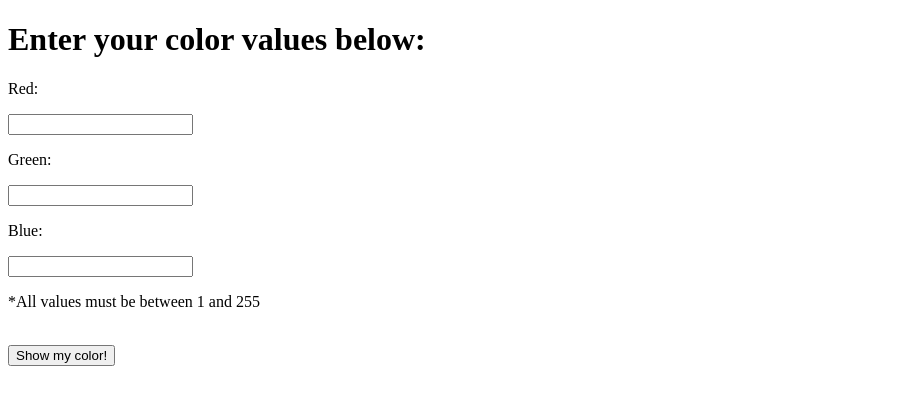
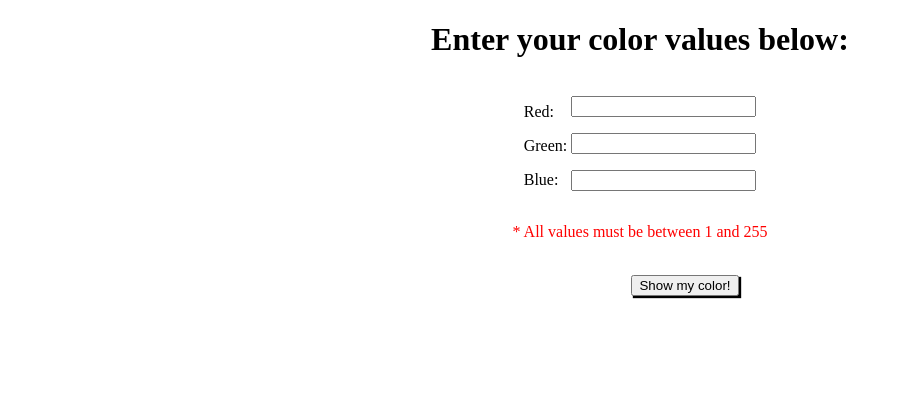
Before and after one commit to ctdoan33/color_picker_flask, a Flask app: page / in a window 1280 px wide. Shown: the top 405 px of the page, without its empty margins (0-901 px from the left). Run offline with Flask 2, Linux system fonts and the light colour scheme.

Commit message:
css and condensed code

```diff
--- a/server.py
+++ b/server.py
@@ -5,9 +5,6 @@ def color():
     return render_template("index.html")
 @app.route("/color", methods=["POST"])
 def colorpicker():
-    r = request.form["red"]
-    g = request.form["green"]
-    b = request.form["blue"]
-    rgb = "rgb("+r+","+g+","+b+")"
+    rgb = "rgb("+request.form["red"]+","+request.form["green"]+","+request.form["blue"]+")"
     return render_template("index.html", color=rgb)
 app.run(debug=True)
--- /dev/null
+++ b/static/styles.css
@@ -0,0 +1,15 @@
+body{
+    text-align: center;
+}
+div{
+    display: inline-block;
+    text-align: left;
+}
+.red{
+    color: red;
+}
+.submit{
+    position: relative;
+    left: 45px;
+    box-shadow: 2px 2px 1px black;
+}
--- a/templates/index.html
+++ b/templates/index.html
@@ -4,20 +4,25 @@
     <meta charset="UTF-8">
     <meta name="viewport" content="width=device-width, initial-scale=1.0">
     <meta http-equiv="X-UA-Compatible" content="ie=edge">
+    <link rel="stylesheet" href="{{ url_for('static', filename='styles.css') }}">
     <title>Color Picker</title>
 </head>
 <body style="background-color: {{color}}">
     <form action="/color" method="post">
         <h1>Enter your color values below:</h1>
-        <p>Red:</p>
-        <input type="text" name="red">
-        <p>Green:</p>
-        <input type="text" name="green">
-        <p>Blue:</p>
-        <input type="text" name="blue">
-        <p>*All values must be between 1 and 255</p>
+        <div>
+            <p>Red:</p>
+            <p>Green:</p>
+            <p>Blue:</p>
+        </div>
+        <div>
+            <p><input type="text" name="red"></p>
+            <p><input type="text" name="green"></p>
+            <p><input type="text" name="blue"></p>
+        </div>
+        <p class="red">* All values must be between 1 and 255</p>
         <br>
-        <input type="submit" value="Show my color!">
+        <input class="submit" type="submit" value="Show my color!">
     </form>
 </body>
 </html>
```
